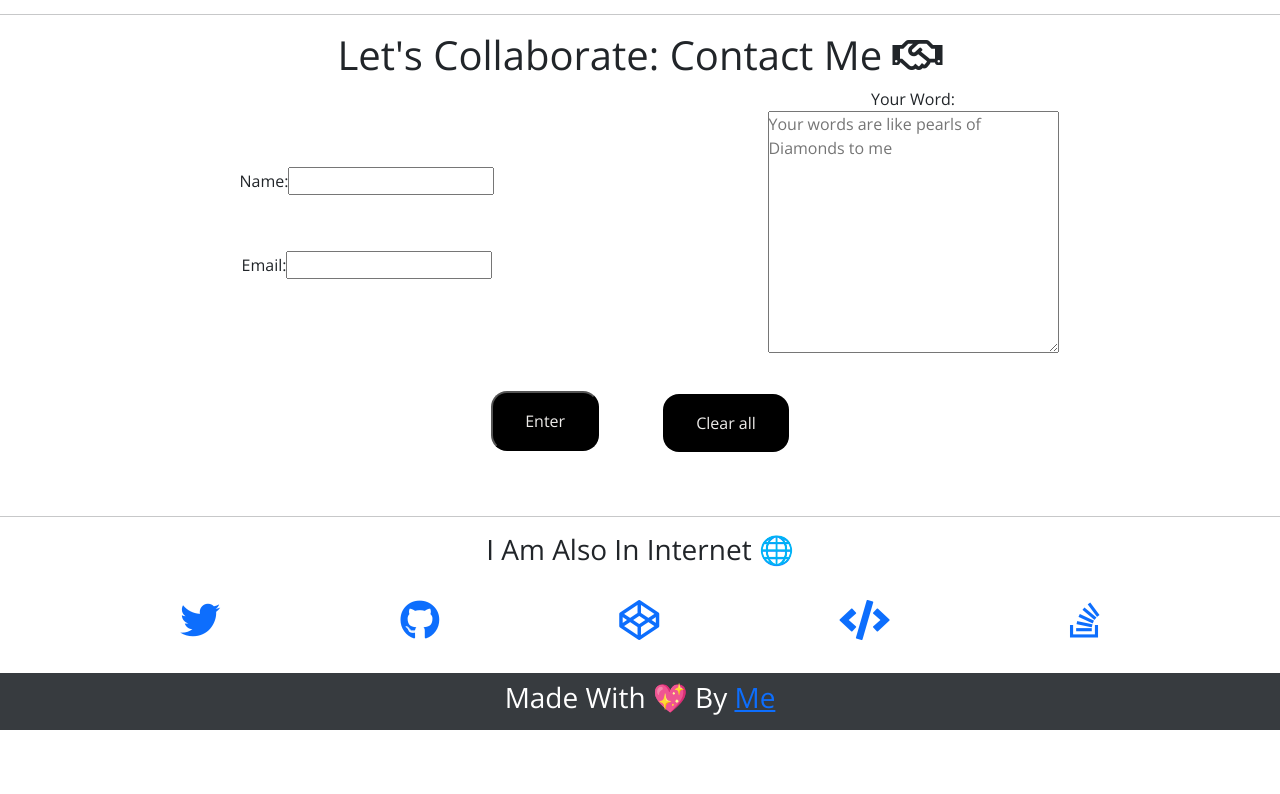
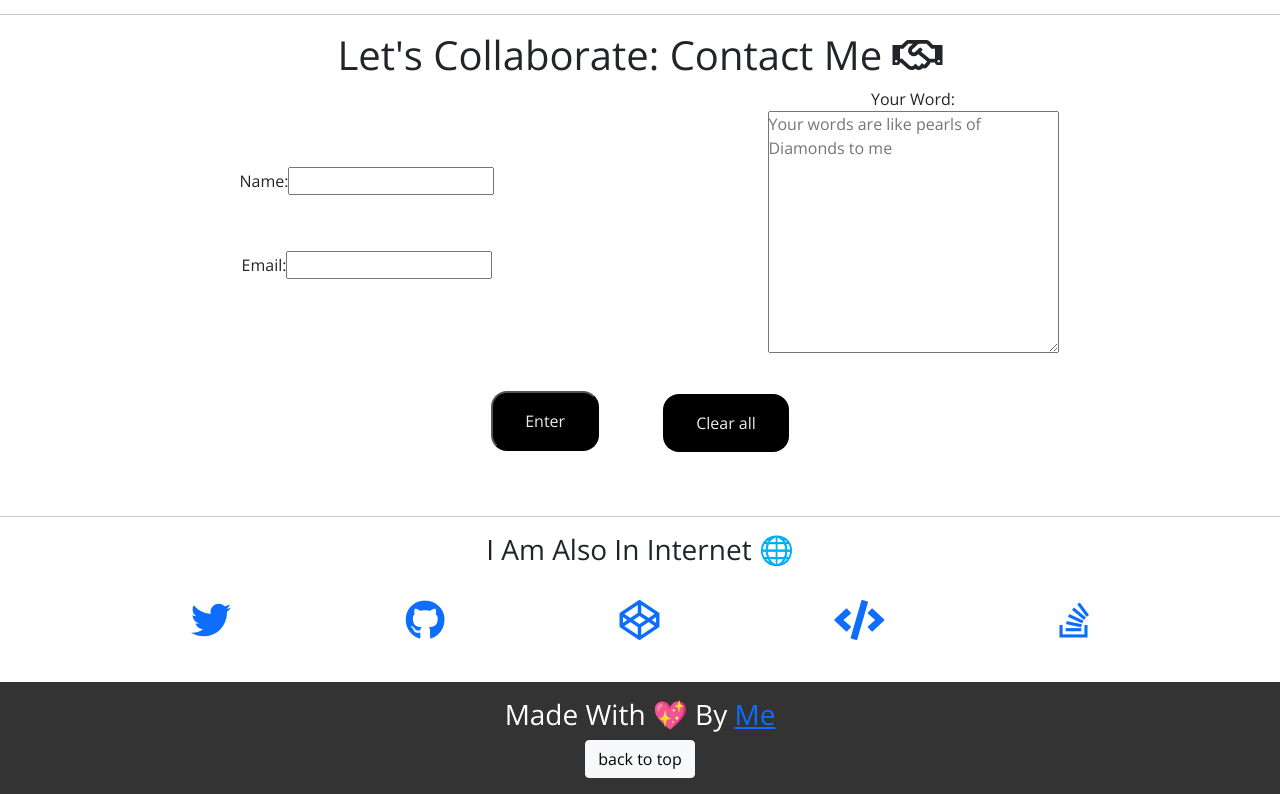
Before and after one commit to Hariomsingh333/My-Portfolio-v1, a React (Create React App) app: page / in a window 1280 px wide. Shown: the part 2743-3537 px from the top of the page. Before the commit the page ends 3473 px from the top, so only its background shows below. Built offline with nearby package versions, Linux system fonts and the light colour scheme.

Commit message:
full done

```diff
--- a/src/App.css
+++ b/src/App.css
@@ -4,9 +4,9 @@
   padding: 0;
   box-sizing: border-box;
 }
-html {
+/* html {
   height: 100%;
-}
+} */
 body {
   position: relative;
   text-align: center;
@@ -330,7 +330,8 @@ nav img {
 
 /* social */
 .social {
-  margin-bottom: 3rem;
+  margin: 1rem;
+  /* margin-bottom: 3rem; */
   /* display: flex; */
   /* flex-direction: row; */
   display: flex;
@@ -345,7 +346,7 @@ nav img {
   justify-content: space-evenly;
   align-items: center;
   margin: 1rem;
-  padding-bottom: 1rem;
+  /* padding-bottom: 1rem; */
   font-size: 2.5rem;
   text-decoration: none;
   transition: 1s;
@@ -362,15 +363,22 @@ nav img {
 }
 
 .footer {
-  position: absolute;
+  /* position: absolute;
   bottom: 0;
   width: 100%;
   padding: 0.5rem;
   overflow: hidden;
-  /* margin: 0 auto; */
   margin: auto;
   flex-wrap: wrap-reverse;
   margin-top: 1rem;
   background-color: rgb(55, 59, 63);
-  color: white;
+  color: white; */
+  background-color: #333;
+  color: #fff;
+  padding: 1rem;
 }
+
+footer {
+  background-color: #333;
+  margin-top: auto;
+}
--- a/src/App.js
+++ b/src/App.js
@@ -40,22 +40,20 @@ function App() {
           <Route exact path="/About">
             <About />
             <hr />
-            <Footer />
+            {/* <Footer /> */}
           </Route>
 
           {/* project  */}
           <Route exact path="/Project">
             <Project />
-            <Footer />
+            {/* <Footer /> */}
           </Route>
 
-          {/* contact  */}
           <Route exact path="/Contact">
             <Contact />
-            <Footer />
+            {/* <Footer /> */}
           </Route>
         </Switch>
-        {/* <Footer /> */}
       </div>
     </Router>
   );
--- a/src/components/Footer.js
+++ b/src/components/Footer.js
@@ -22,10 +22,12 @@ const Footer = () => {
               Made with 💖 by <a href="https://twitter.com/Hari_om_333">me</a>
             </h3>
           </div>
-          {/* <div className="footer__backToTop">
-            <button onClick={scrollToTop}>back to top</button>
+          <div className="footer__backToTop">
+            <button onClick={scrollToTop} className="btn btn-light">
+              back to top
+            </button>
           </div>
-          <div className="footer__contact">
+          {/* <div className="footer__contact">
             <a href="/Contact">
               <p>Contact me</p>
             </a>
--- a/src/components/Skill.js
+++ b/src/components/Skill.js
@@ -54,7 +54,7 @@ const Skill = () => {
             <h1 className="react">
               <i class="fab fa-react"></i>
             </h1>
-            <p class="card-text">⭐⭐⭐</p>
+            <p class="card-text">⭐⭐⭐⭐</p>
           </div>
         </div>
       </div>
```
